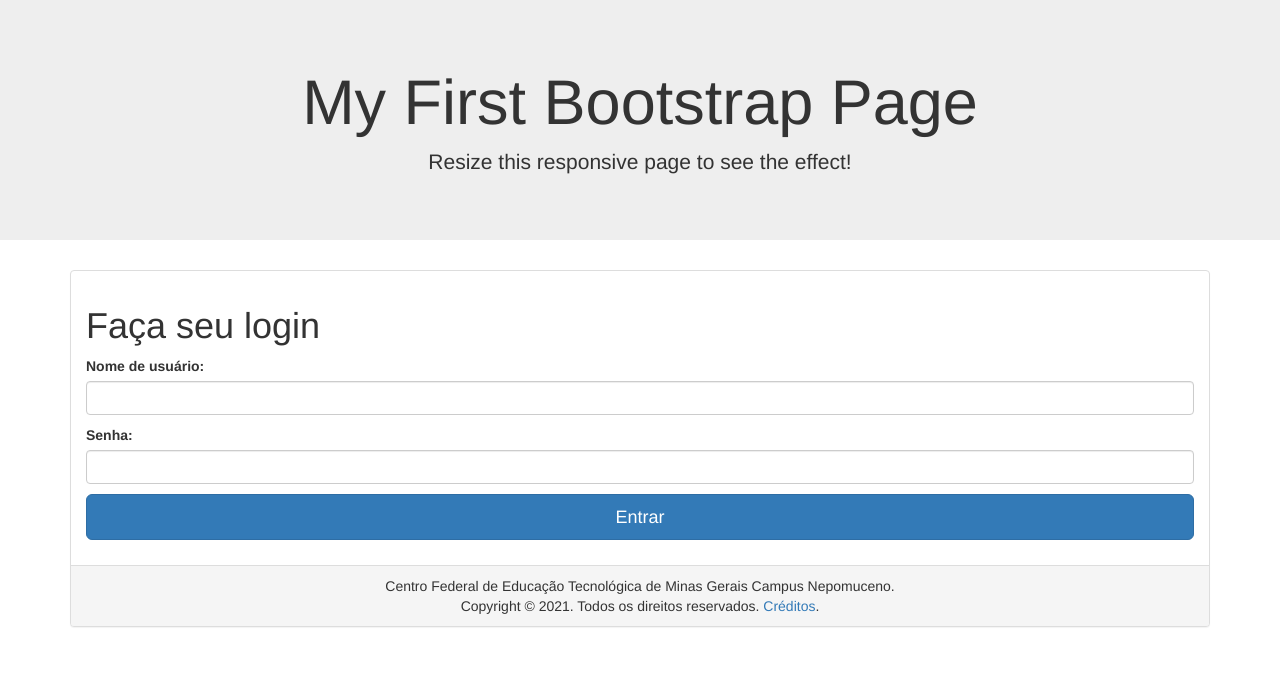
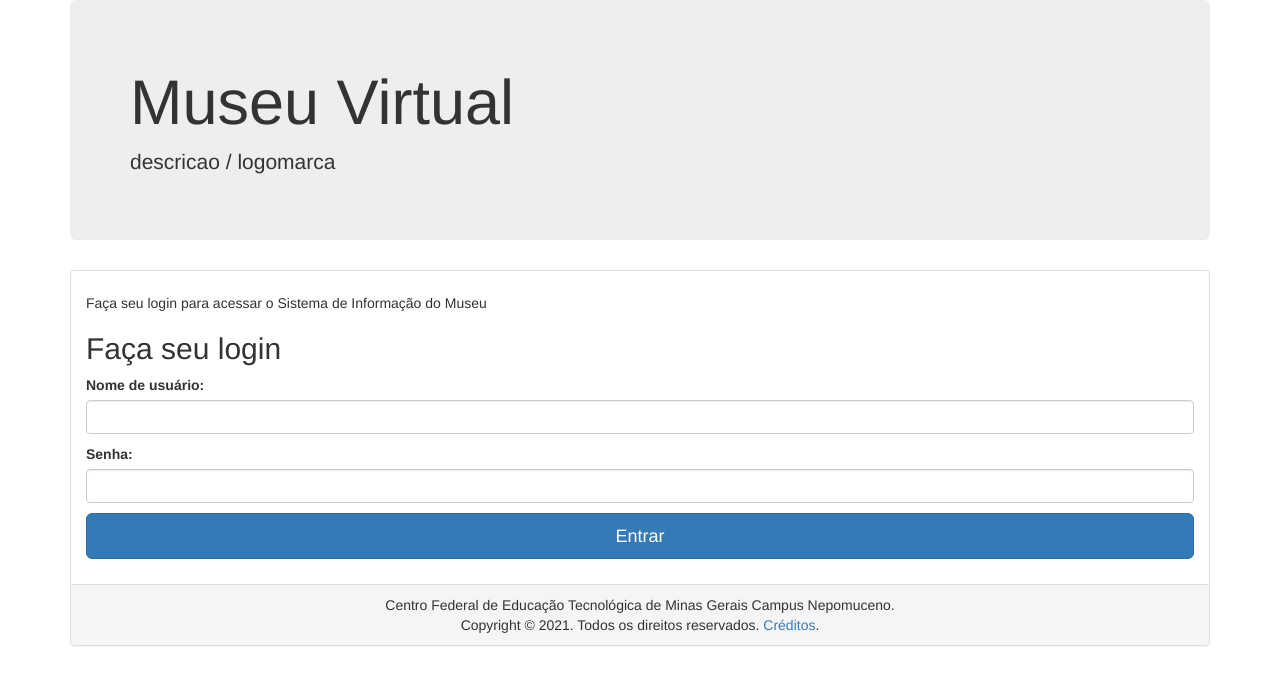
Before and after one commit to rosanamassahud/museu, a Flask app: page /login in a window 1280 px wide. Shown: the top 685 px of the page. Run offline with Flask 2, Linux system fonts and the light colour scheme; parts of the project's set-up code (start-up, migrations or seed data) failed here and were passed over; some libraries are stand-ins or nearby versions.

Commit message:
update htmls

```diff
--- a/templates/login.html
+++ b/templates/login.html
@@ -3,18 +3,19 @@
   <head>
     <meta charset="utf-8">
     <meta name="viewport" content="width=device-width, initial-scale=1">
-    <title>Sistema sem nome</title>
+    <title>Museu Virtual - Login</title>
     <link rel="stylesheet" href="{{ url_for('static', filename='bootstrap-3.4.1-dist/css/bootstrap.css') }}">
     <link rel="stylesheet" href="{{ url_for('static', filename='css/personalizado.css') }}">
     <link rel="stylesheet" href="{{ url_for('static', filename='css/signin.css') }}">
       <link rel="shortcut icon" href="{{ url_for('static', filename='favicon.ico') }}">
   </head>
   <body>
-  <div class="jumbotron text-center">
-			<h1>My First Bootstrap Page</h1>
-			<p>Resize this responsive page to see the effect!</p>
+
+    <div class="container">
+        <div class="jumbotron">
+			<h1>Museu Virtual</h1>
+			<p>descricao / logomarca</p>
 		</div>
-    <div class="container">
         <div class="panel panel-default">
     <div class="panel-body">
         {% with messages = get_flashed_messages() %}
@@ -27,7 +28,8 @@
             {% endif %}
         {% endwith %}
         <form method="POST" class="form-signin" action="{{ url_for('autenticar') }}">
-            <h1 class="form-signin-heading">Faça seu login</h1>
+            <h5 class="form-signin-heading"> Faça seu login para acessar o Sistema de Informação do Museu</h5>
+            <h2 class="form-signin-heading">Faça seu login</h2>
             <input type="hidden" name="proxima" value="{{ proxima or url_for('index') }}">
             <p><label>Nome de usuário:</label> <input class="form-control" type="text" name="usuario" required></p>
             <p><label>Senha:</label> <input class="form-control" type="password" name="senha" required></p>
@@ -36,7 +38,7 @@
     </div>
     <div class="panel-footer text-center">
         Centro Federal de Educação Tecnológica de Minas Gerais Campus Nepomuceno.<br>
-        Copyright &copy; 2021. Todos os direitos reservados. <a href="#"> Créditos</a>.
+        Copyright &copy; 2021. Todos os direitos reservados. <a href="{{ url_for('creditos') }}"> Créditos</a>.
     </div>
   </div>
     </div>
```
